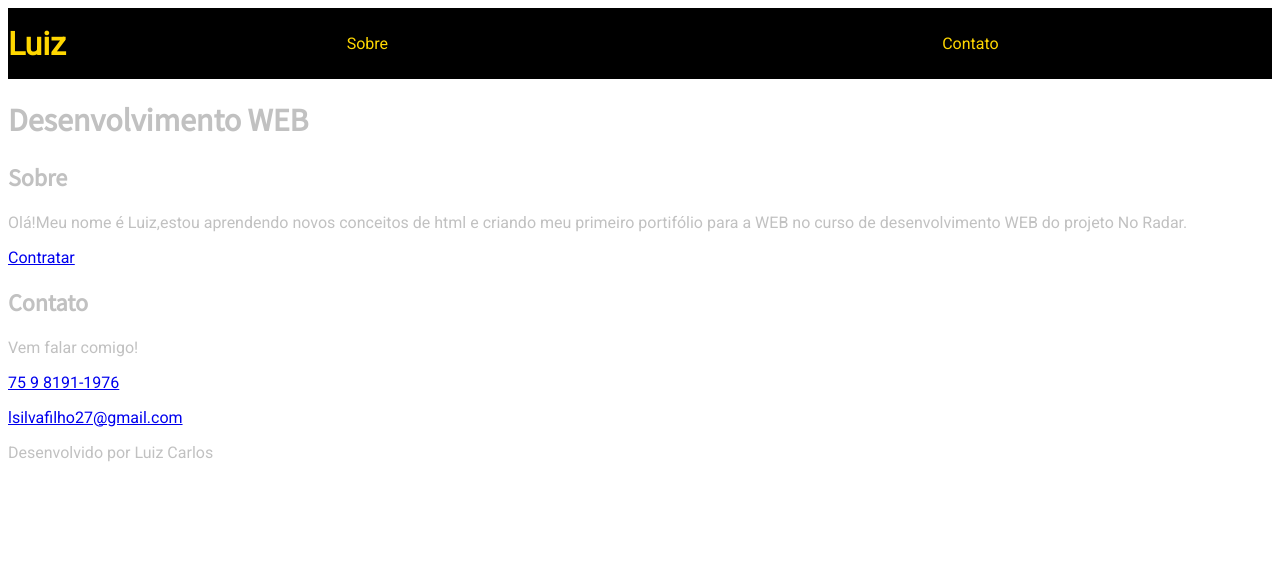
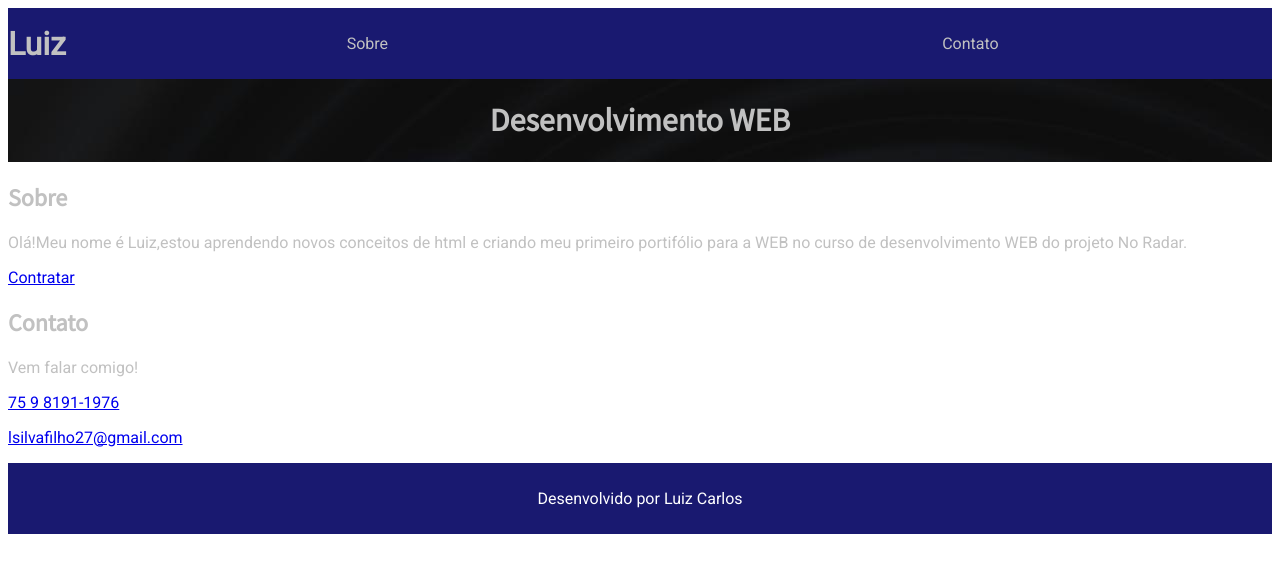
Before and after one commit to Luizcarlos17/portifolio, a plain HTML site: page index.html in a window 1280 px wide. Drawn offline with Linux system fonts and the light colour scheme.

Commit message:
alteração do header e footer

```diff
--- a/style.css
+++ b/style.css
@@ -11,12 +11,12 @@ h1, h2, h3 {
 nav {
     display: flex;
     align-items: center;
-    background-color: black;
+    background-color: #191970;
 }
 
 nav > a {
     text-decoration: none;
-    color: gold;
+    color:#c1c1c1;
     font-weight: 800;
     font-size: 32px;
 }
@@ -39,5 +39,22 @@ nav ul li a {
     padding: 10px 0;
     width: 100%;
     text-decoration: none;
-    color: gold;
+    color: #c1c1c1;
 }
+
+header {
+    display: flex;
+    flex-direction: column;
+    align-items: center;
+    background-image: url("camera.png");
+}
+
+
+
+
+footer {
+    text-align: center;
+    padding: 10px;
+    background-color: #191970;
+    color: #FFFFFF;
+}
```
Also changed, not shown: camera.png (added).
